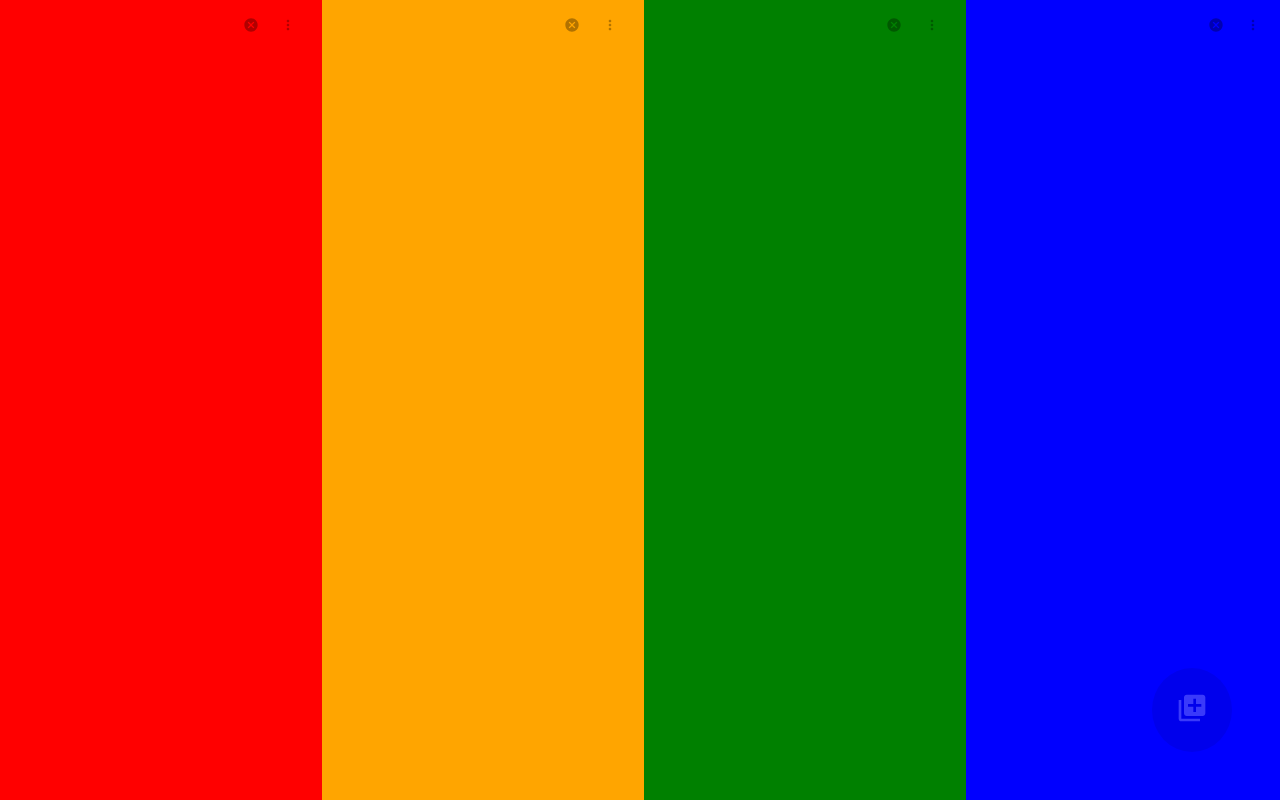
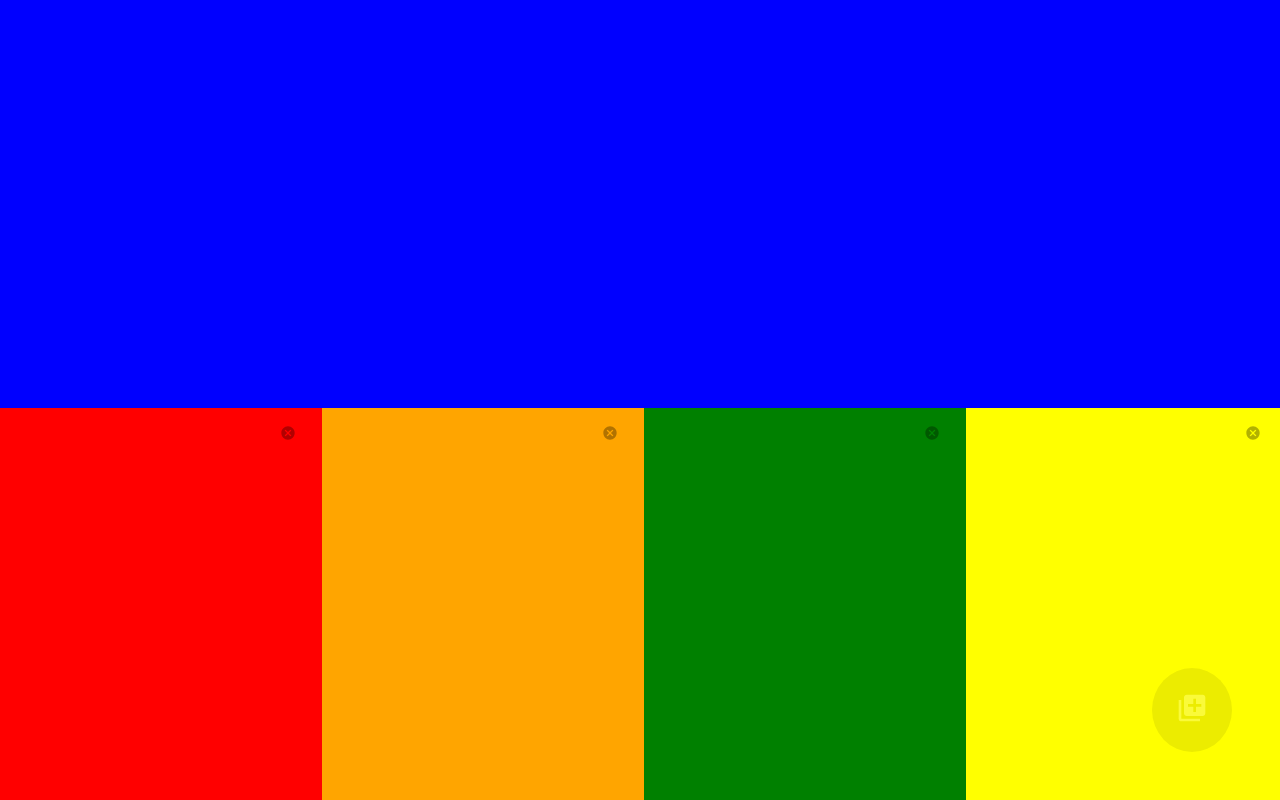
Before and after one commit to zakaihamilton/systemconcepts2, a Next.js app: page / in a window 1280 px wide. Built offline with nearby package versions, Linux system fonts and the light colour scheme.

Commit message:
horizontal pane dragging

```diff
--- a/pages/index.js
+++ b/pages/index.js
@@ -10,18 +10,25 @@ export default function App() {
         <title>System Concepts</title>
         <link rel="icon" href="/favicon.ico" />
       </Head>
-      <SplitPane>
-        <Pane divider={true} style={{ backgroundColor: "red" }}>
+      <SplitPane orientation="horizontal">
+        <Pane closable={false} divider={true} style={{ backgroundColor: "blue" }}>
 
         </Pane>
-        <Pane divider={true} style={{ backgroundColor: "orange" }}>
+        <Pane closable={false} style={{ backgroundColor: "white" }}>
+          <SplitPane insertable={true}>
+            <Pane divider={true} style={{ backgroundColor: "red" }}>
 
-        </Pane>
-        <Pane divider={true} style={{ backgroundColor: "green" }}>
+            </Pane>
+            <Pane divider={true} style={{ backgroundColor: "orange" }}>
 
-        </Pane>
-        <Pane divider={true} style={{ backgroundColor: "blue" }}>
+            </Pane>
+            <Pane divider={true} style={{ backgroundColor: "green" }}>
 
+            </Pane>
+            <Pane divider={true} style={{ backgroundColor: "yellow" }}>
+
+            </Pane>
+          </SplitPane>
         </Pane>
       </SplitPane>
     </Util>
--- a/src/Components/Core/UI/Layout/SplitPane.js
+++ b/src/Components/Core/UI/Layout/SplitPane.js
@@ -10,7 +10,7 @@ export default function SplitPane({ children, orientation = "vertical" }) {
     return <div ref={ref} className={joinClasses(styles, ["root", orientation])}>
         <SplitPane.State orientation={orientation}>
             <SplitPane.List>
-                <SplitPane.Resize containerRef={ref} orientation="vertical">
+                <SplitPane.Resize containerRef={ref} orientation={orientation}>
                     {children}
                 </SplitPane.Resize>
             </SplitPane.List>
--- a/src/Components/Core/UI/Layout/SplitPane/Pane.js
+++ b/src/Components/Core/UI/Layout/SplitPane/Pane.js
@@ -32,6 +32,6 @@ export default function Pane({ classes, divider, children, size, style, ...props
         <div className={joinClasses(styles, { pane: true, [orientation]: true }, classes?.pane)}>
             {children}
         </div>
-        <div ref={dividerRef} className={joinClasses(styles, { divider: true, visible: divider, [orientation]: true, dragging }, classes?.divider)} />
+        <div ref={dividerRef} draggable={false} className={joinClasses(styles, { divider: true, visible: divider, [orientation]: true, dragging }, classes?.divider)} />
     </div>;
 }
--- a/src/Components/Core/UI/Widgets/SplitPane.js
+++ b/src/Components/Core/UI/Widgets/SplitPane.js
@@ -4,7 +4,7 @@ import styles from "./SplitPane.module.scss"
 import { createState } from "@components/Core/Util/State"
 import Pane from "./SplitPane/Pane"
 
-export default function SplitPane({ children, ...props }) {
+export default function SplitPane({ children, insertable = false, ...props }) {
     const state = SplitPane.State.useState({ panes: [] });
     const onAddPane = () => {
         state.panes = [...state.panes, (<Pane key={state.panes.length + 1} divider={true} />)];
@@ -12,9 +12,9 @@ export default function SplitPane({ children, ...props }) {
     return <SplitPaneLayout {...props}>
         {children}
         {state.panes}
-        <div className={styles.add} onClick={onAddPane}>
+        {!!insertable && <div className={styles.add} onClick={onAddPane}>
             <MdLibraryAdd style={{ fontSize: "2em" }} />
-        </div>
+        </div>}
     </SplitPaneLayout>;
 }
 
--- a/src/Components/Core/UI/Widgets/SplitPane/Pane.js
+++ b/src/Components/Core/UI/Widgets/SplitPane/Pane.js
@@ -5,7 +5,7 @@ import Strip from "../Button/Strip"
 import Close from "./Pane/Close"
 import Menu from "./Pane/Menu"
 
-export default function Pane({ children, closable = true, menu = true, visible = true, ...props }) {
+export default function Pane({ children, closable = true, menu = false, visible = true, ...props }) {
     const state = Pane.State.useState({ visible });
     return !!state.visible && <PaneLayout {...props}>
         {children}
--- a/src/Components/Core/UI/Widgets/SplitPane/Pane/Menu.js
+++ b/src/Components/Core/UI/Widgets/SplitPane/Pane/Menu.js
@@ -1,5 +1,5 @@
 import SplitPaneLayout from "@components/Core/UI/Layout/SplitPane"
-import { MdMoreVert } from "react-icons/md"
+import { MdMoreVert, MdMoreHoriz } from "react-icons/md"
 import Button from "@components/Core/UI/Widgets/Button"
 import Components from "@components/Core/UI/Util/Components"
 import Tooltip from "@components/Core/UI/Widgets/Tooltip"
```
